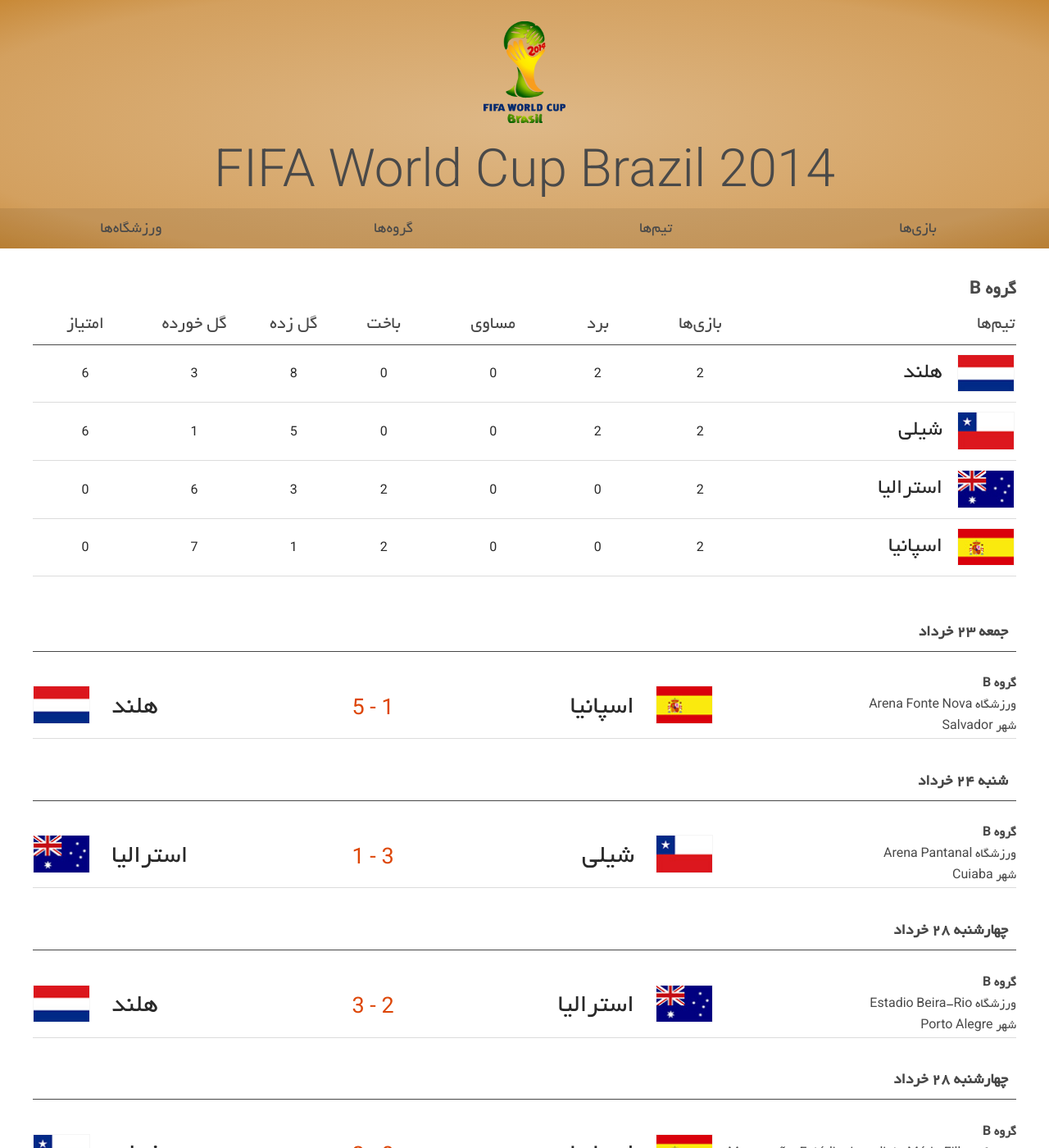
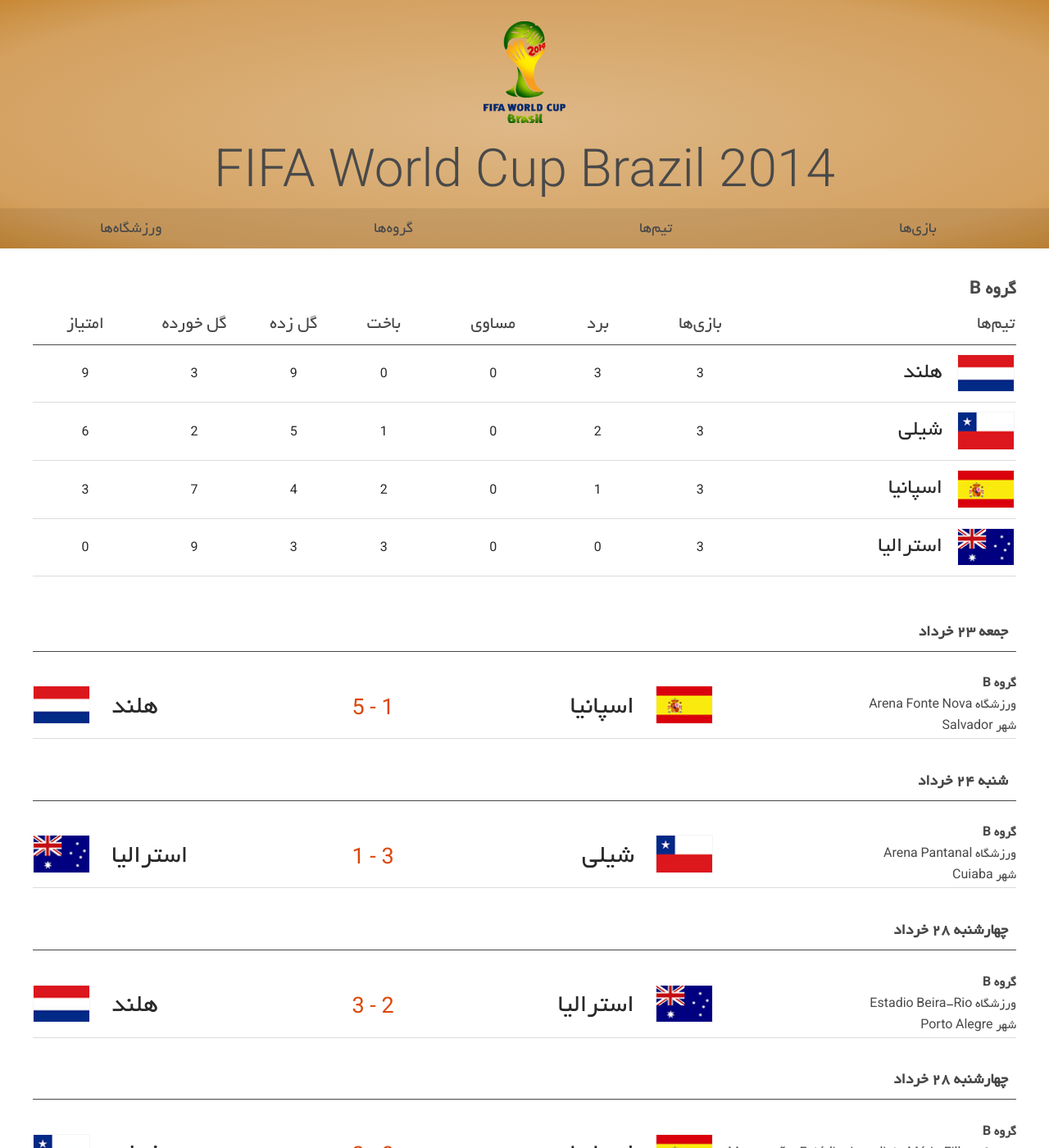
Before and after one commit to HosseinKarami/fifawc, a Jekyll site: the page built from groups/B/index.html, in a window 1280 px wide and 1400 px high. Shown: the whole window at 82% size. Built offline with Jekyll 4.4.1, drawn with Linux system fonts in a browser that asks for light colours; comment, search, counter and statistics services are not loaded.

Commit message:
NED Vs CHI and AUS Vs ESP

```diff
--- a/_data/groups.yml
+++ b/_data/groups.yml
@@ -41,39 +41,39 @@
   teams:
   - team: هلند
     flag: assets/img/flags/ned.png
-    played: "2"
+    played: "3"
+    won: "3"
+    draw: "0"
+    lost: "0"
+    GF: "9"
+    GA: "3"
+    points: "9"
+  - team: شیلی
+    flag: assets/img/flags/chi.png
+    played: "3"
     won: "2"
     draw: "0"
-    lost: "0"
-    GF: "8"
-    GA: "3"
+    lost: "1"
+    GF: "5"
+    GA: "2"
     points: "6"
-  - team: شیلی
-    flag: assets/img/flags/chi.png
-    played: "2"
-    won: "2"
+  - team: اسپانیا
+    flag: assets/img/flags/esp.png
+    played: "3"
+    won: "1"
     draw: "0"
-    lost: "0"
-    GF: "5"
-    GA: "1"
-    points: "6"
+    lost: "2"
+    GF: "4"
+    GA: "7"
+    points: "3"
   - team: استرالیا
     flag: assets/img/flags/aus.png
-    played: "2"
+    played: "3"
     won: "0"
     draw: "0"
-    lost: "2"
+    lost: "3"
     GF: "3"
-    GA: "6"
-    points: "0"
-  - team: اسپانیا
-    flag: assets/img/flags/esp.png
-    played: "2"
-    won: "0"
-    draw: "0"
-    lost: "2"
-    GF: "1"
-    GA: "7"
+    GA: "9"
     points: "0"
 
 - group: C
```
Also changed, not shown: _data/matches.yml (+9 -9 lines).
